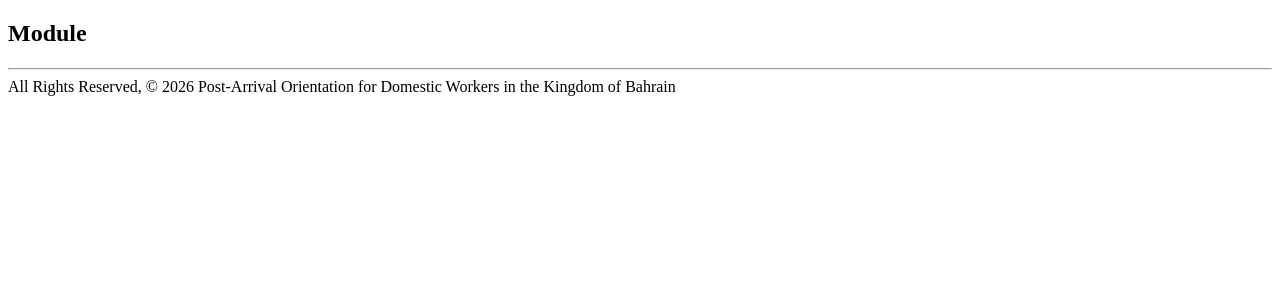
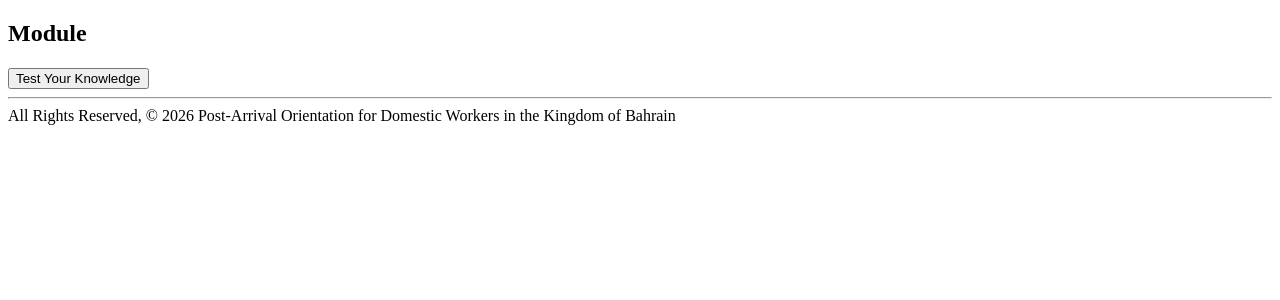
Before and after one commit to Abdulla263/PAO, a Django app: template PAO/main_app/templates/modules/module3.html in a window 1280 px wide. Shown: the part 46-346 px from the top of the page. Run offline with Django 5.2, Linux system fonts and the light colour scheme; the template is opened without the code that fills it, so the values that code supplies are empty.

Commit message:
added all quiz questions per module and button to access quiz

```diff
--- a/PAO/main_app/templates/modules/module3.html
+++ b/PAO/main_app/templates/modules/module3.html
@@ -6,4 +6,7 @@
   <h1>{{ module.title }}</h1>
   <p>{{ module.description }}</p>
 </div>
+<a href="{% url 'quiz' module.id %}">
+  <button>Test Your Knowledge</button>
+</a>
 {% endblock %}
--- a/PAO/main_app/templates/modules/module4.html
+++ b/PAO/main_app/templates/modules/module4.html
@@ -6,4 +6,7 @@
   <h1>{{ module.title }}</h1>
   <p>{{ module.description }}</p>
 </div>
+<a href="{% url 'quiz' module.id %}">
+  <button>Test Your Knowledge</button>
+</a>
 {% endblock %}
--- a/PAO/main_app/templates/modules/module5.html
+++ b/PAO/main_app/templates/modules/module5.html
@@ -6,4 +6,7 @@
   <h1>{{ module.title }}</h1>
   <p>{{ module.description }}</p>
 </div>
+<a href="{% url 'quiz' module.id %}">
+  <button>Test Your Knowledge</button>
+</a>
 {% endblock %}
--- a/PAO/main_app/templates/modules/module6.html
+++ b/PAO/main_app/templates/modules/module6.html
@@ -6,4 +6,7 @@
   <h1>{{ module.title }}</h1>
   <p>{{ module.description }}</p>
 </div>
+<a href="{% url 'quiz' module.id %}">
+  <button>Test Your Knowledge</button>
+</a>
 {% endblock %}
--- a/PAO/main_app/templates/modules/module7.html
+++ b/PAO/main_app/templates/modules/module7.html
@@ -6,4 +6,7 @@
   <h1>{{ module.title }}</h1>
   <p>{{ module.description }}</p>
 </div>
+<a href="{% url 'quiz' module.id %}">
+  <button>Test Your Knowledge</button>
+</a>
 {% endblock %}
```
